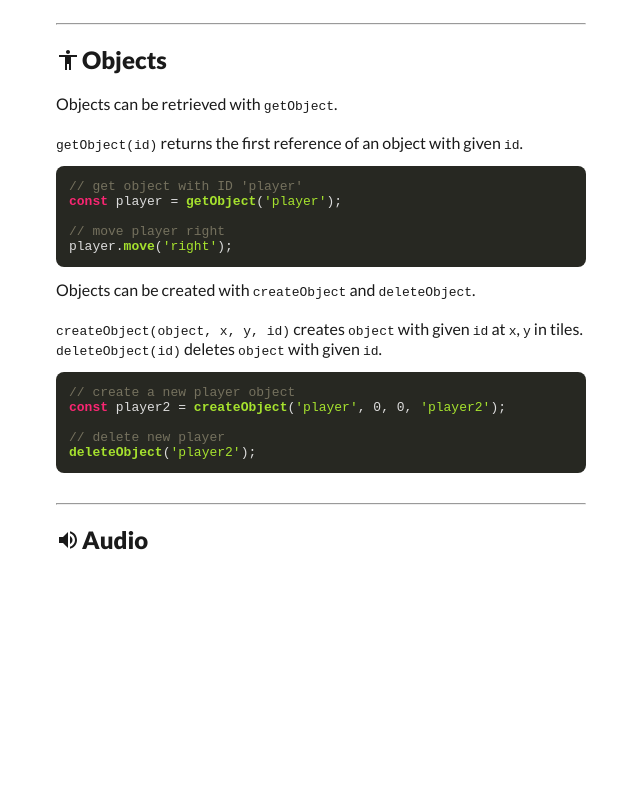
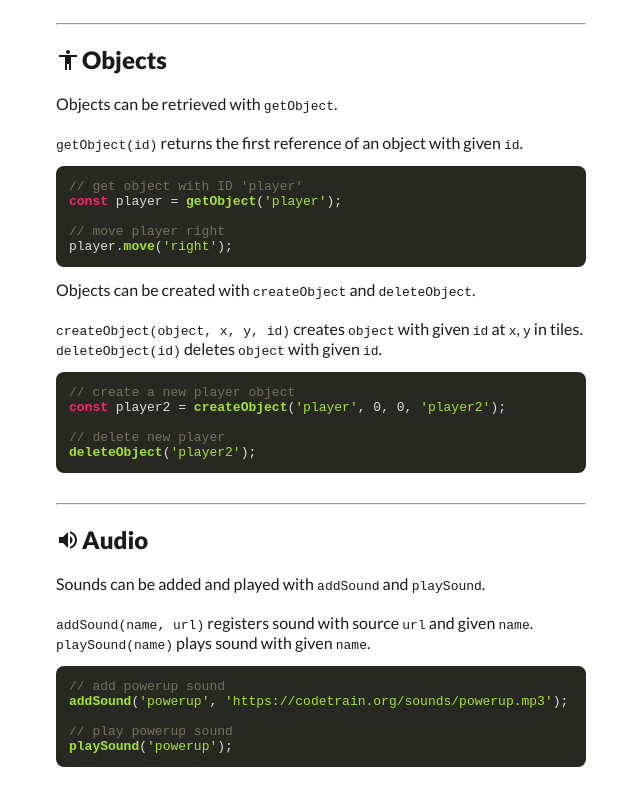
Before and after one commit to LearnCodeOrg/codetrain, a Next.js app: page /docs in a window 1280 px wide. Shown: the part 2507-3307 px from the top of the page, without its empty margins (260-900 px from the left). Before the commit the page ends 3101 px from the top, so only its background shows below. Built offline with nearby package versions, Linux system fonts and the light colour scheme; no server answers; the database is empty.

Commit message:
Document audio functions.

```diff
--- a/pages/docs.js
+++ b/pages/docs.js
@@ -318,6 +318,19 @@ deleteObject('player2');`}
               <LinkIcon />
             </a>
           </h2>
+          Sounds can be added and played with <code>addSound</code> and {' '}
+          <code>playSound</code>.<br /><br />
+          <code>addSound(name, url)</code> registers sound with source{' '}
+          <code>url</code> and given <code>name</code>.<br />
+          <code>playSound(name)</code> plays sound with given{' '}
+          <code>name</code>.
+          <Code>
+{`// add powerup sound
+addSound('powerup', 'https://codetrain.org/sounds/powerup.mp3');
+
+// play powerup sound
+playSound('powerup');`}
+          </Code>
         </div>
       </div>
     </div>
```
